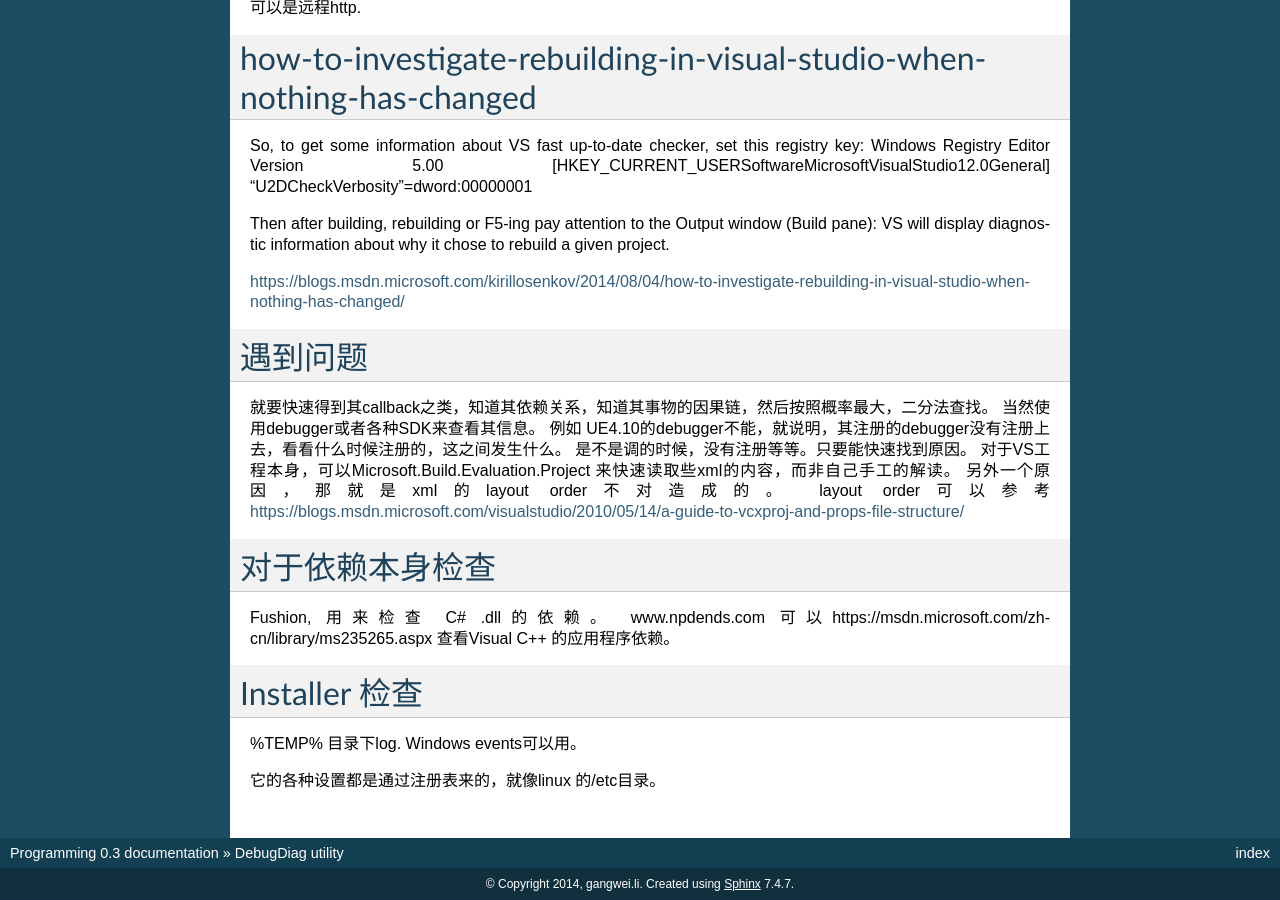
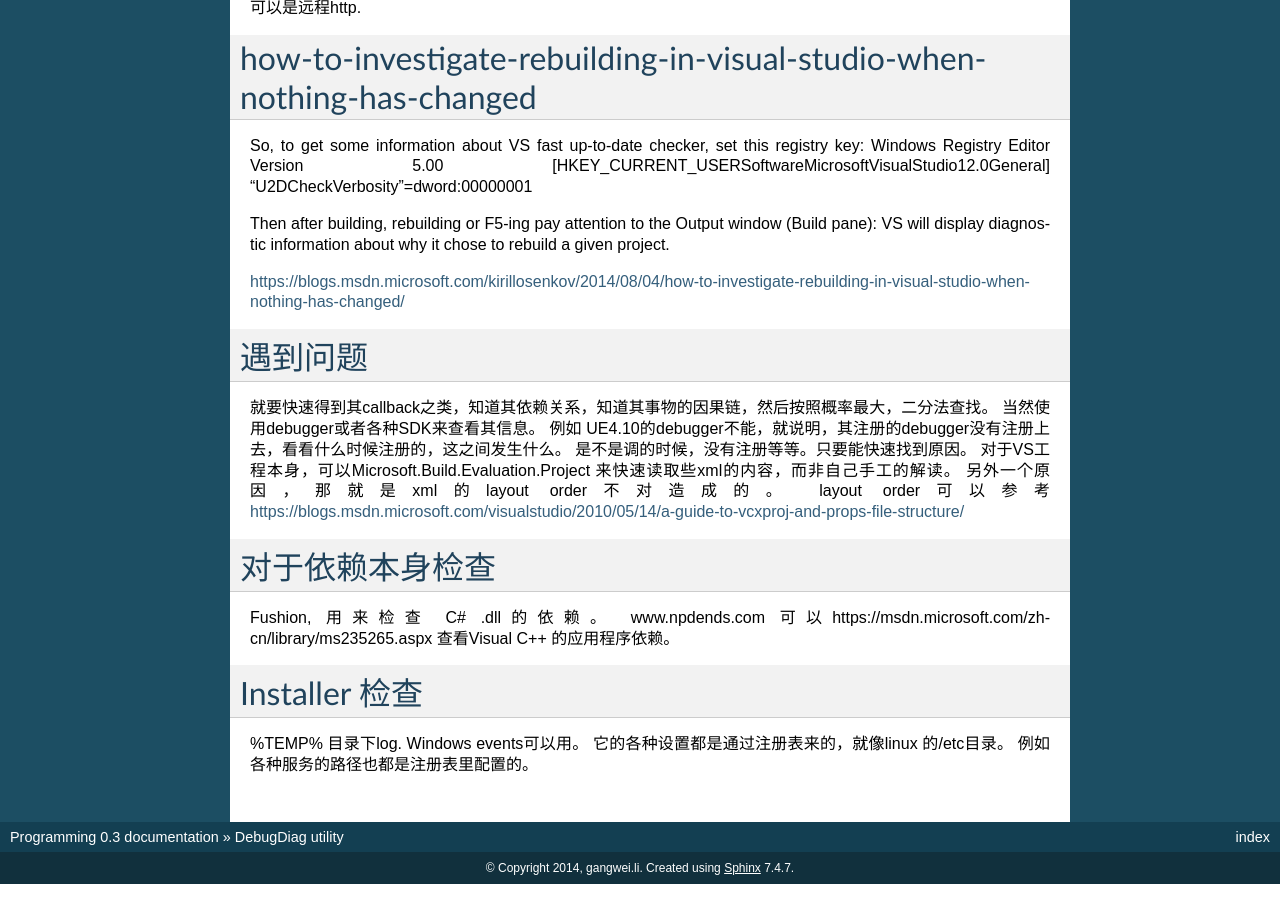
Before and after one commit to gwli/Programming, a Sphinx documentation site: the page built from source/content/Stage_2/DebugOnWindows.rst, in a window 1280 px wide and 900 px high, scrolled down 1079 px. Built offline with Sphinx 7.4.7, drawn with Linux system fonts in a browser that asks for light colours.

Commit message:
注册表

```diff
--- a/source/content/Stage_2/DebugOnWindows.rst
+++ b/source/content/Stage_2/DebugOnWindows.rst
@@ -93,5 +93,5 @@ Installer 检查
 
 %TEMP% 目录下log.
 Windows events可以用。
-
 它的各种设置都是通过注册表来的，就像linux 的/etc目录。
+例如各种服务的路径也都是注册表里配置的。
```
